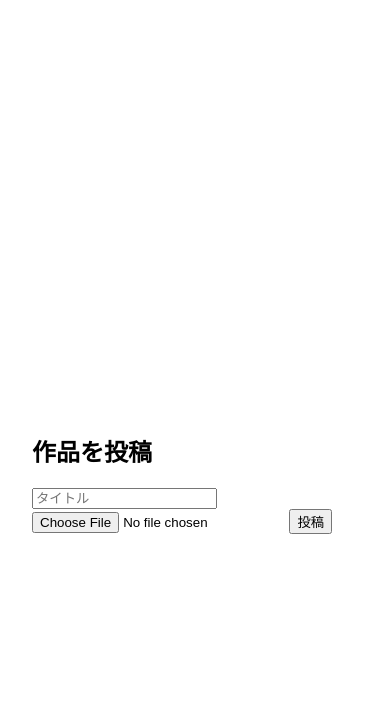
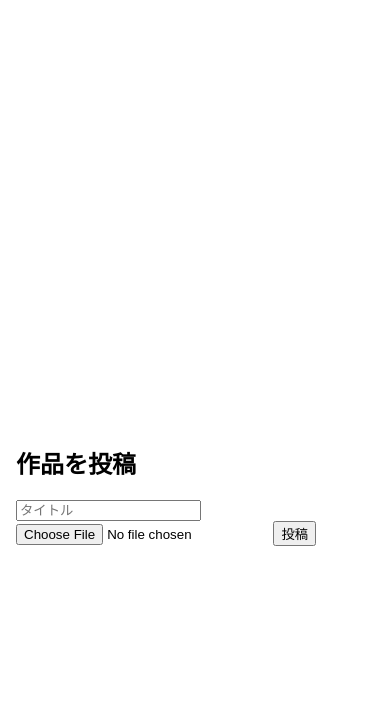
Before and after one commit to senamatsuda/Street-Museum, a website: page public/index.html in a window 390 px wide. Shown: the part 126-844 px from the top of the page. Drawn offline with nearby package versions, Linux system fonts and the light colour scheme.

Commit message:
Improve responsive design for all devices

```diff
--- a/public/index.html
+++ b/public/index.html
@@ -2,6 +2,7 @@
 <html lang="ja">
 <head>
   <meta charset="UTF-8">
+  <meta name="viewport" content="width=device-width, initial-scale=1.0">
   <title>街角美術館</title>
   <link rel="stylesheet" href="style.css">
   <link
--- a/public/style.css
+++ b/public/style.css
@@ -2,15 +2,28 @@ body {
   font-family: sans-serif;
   margin: 2rem;
 }
+
 .hidden {
   display: none;
 }
+
 img {
   max-width: 100%;
   height: auto;
 }
 
 #map {
-  height: 400px;
+  height: 60vh;
+  min-height: 300px;
   margin: 1rem 0;
 }
+
+@media (max-width: 600px) {
+  body {
+    margin: 1rem;
+  }
+
+  #map {
+    height: 50vh;
+  }
+}
```
